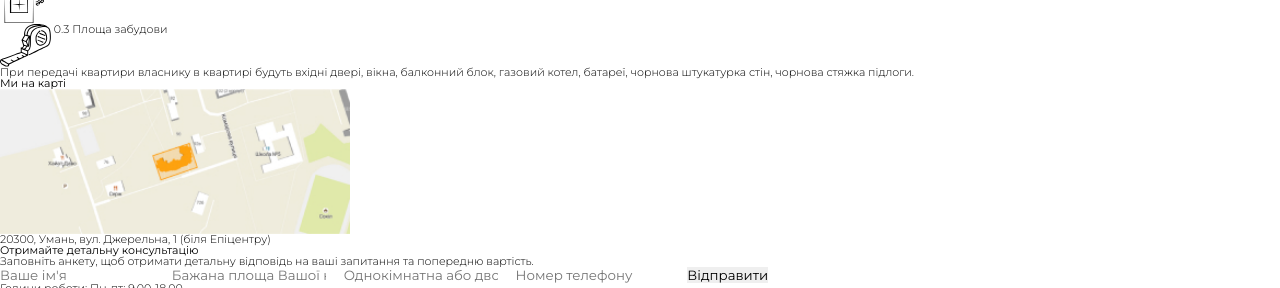
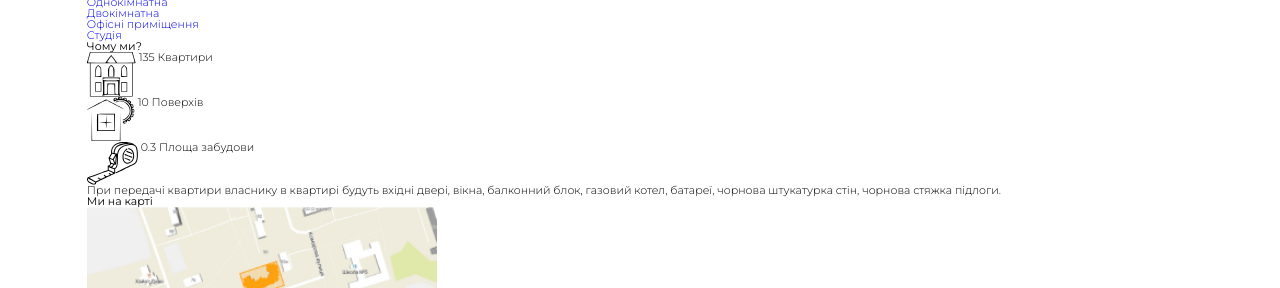
Before and after one commit to sergkrasivskyi/real-estate, a plain HTML site: page index.html in a window 1280 px wide. Shown: the part 362-650 px from the top of the page. Drawn offline with Linux system fonts and the light colour scheme.

Commit message:
experiment with clamp

```diff
--- a/scss/style.scss
+++ b/scss/style.scss
@@ -11,6 +11,10 @@ body {
 	font-weight: 300;
 	font-size: 11px;
 }
+.container {
+	padding-left: clamp(20px, 10px + 6vw, 149px);
+	padding-right: clamp(20px, 10px + 6vw, 149px);
+}
 h1 {
 	font-family: "Helios";
 	font-weight: 400;
```
Also changed, not shown: css/style.css.
